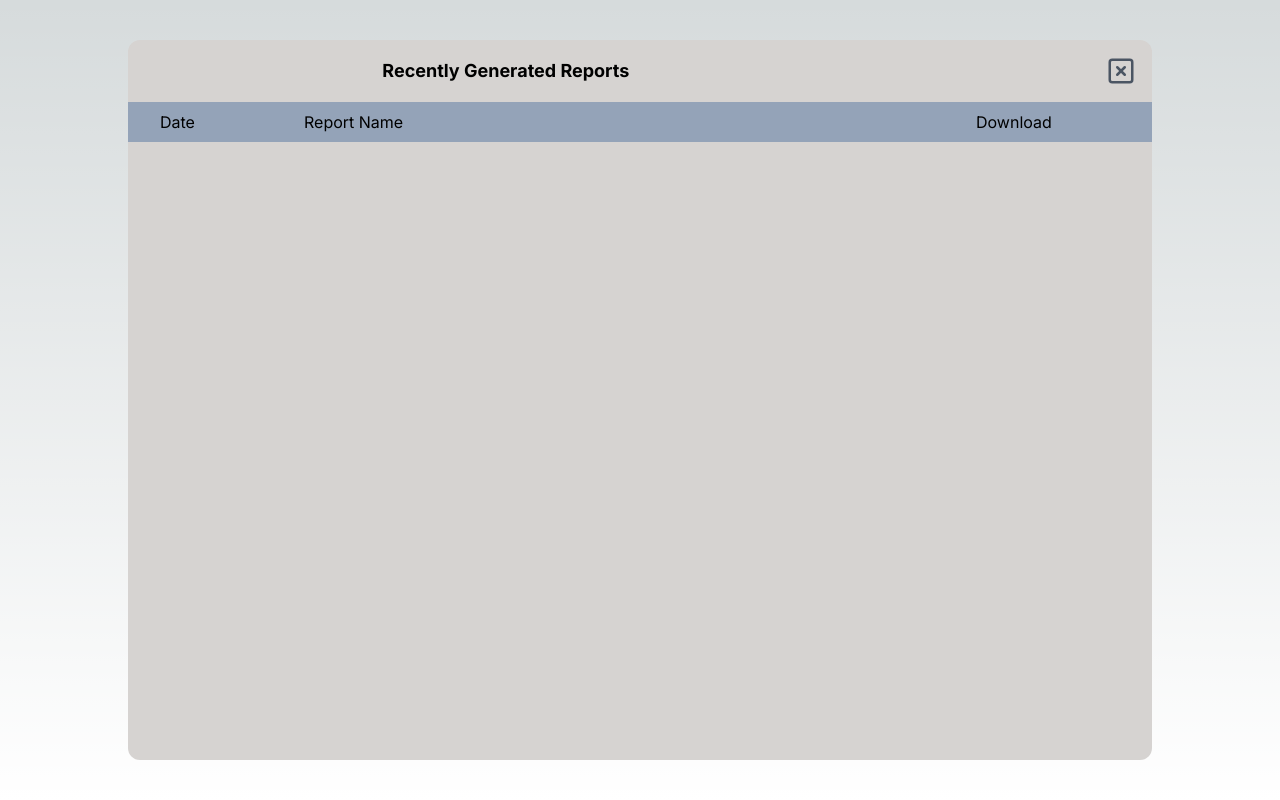
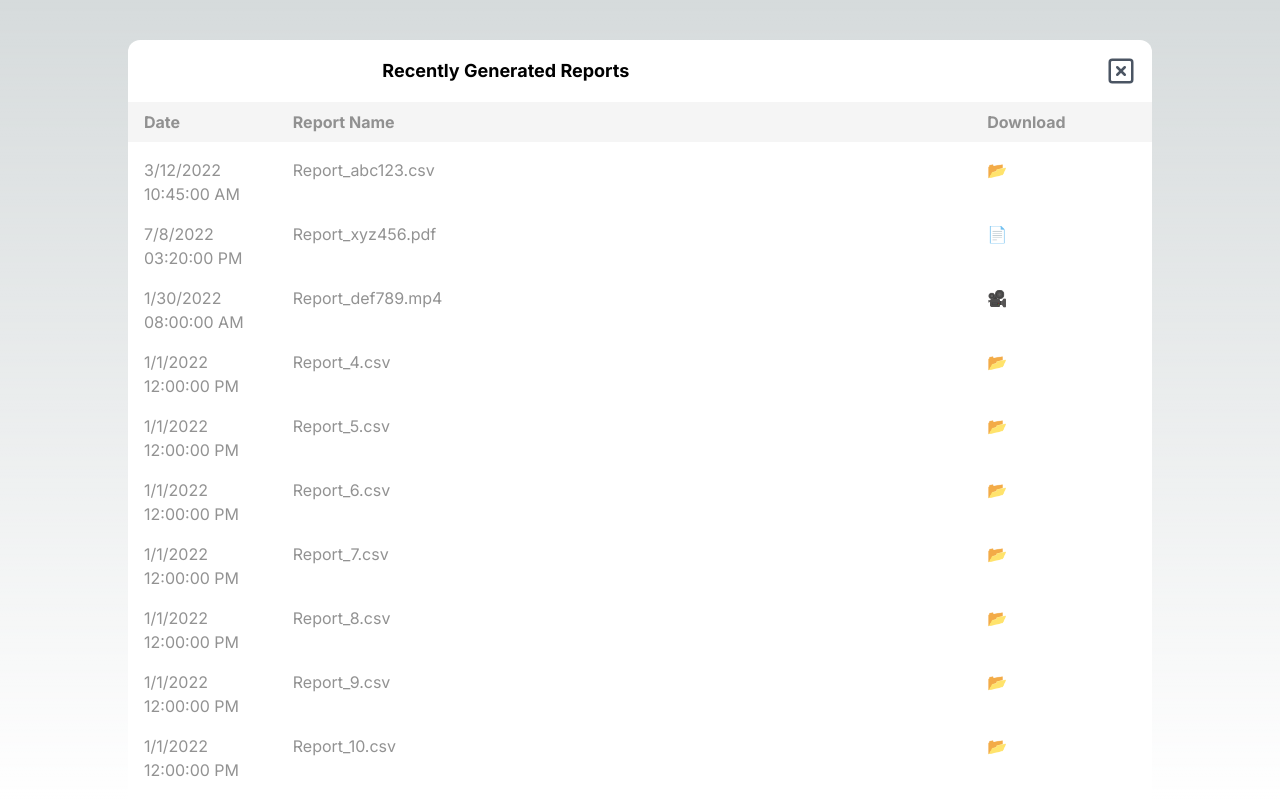
Before and after one commit to kelzzzcodes/monter-frontend-assignment, a Next.js app: page / in a window 1280 px wide. Both pictures are taken after a click on the button "Dialogue Box". Shown: the top 800 px of the page. Built offline with nearby package versions, Linux system fonts and the light colour scheme.

Commit message:
successfully rendered data on ui from constant.js to DialogueBox

```diff
--- a/app/page.js
+++ b/app/page.js
@@ -21,8 +21,8 @@ export default function Home() {
 
   return (
     <main className="flex min-h-screen flex-col items-center justify-center p-24">
-     {openDialogue ? (
-        <DialogueBox />
+      {openDialogue ? (
+        <DialogueBox onClick={toggleDialogue} />
       ) : (
         <Button onCLick={toggleDialogue}>
           <span>Dialogue Box</span>
--- a/components/Button.jsx
+++ b/components/Button.jsx
@@ -2,7 +2,7 @@ const Button = ({ children, onCLick }) => {
   return (
     <button
       onClick={onCLick}
-      className="relative rounded-xl p-6 bg-slate-700 text-black sm:text-lg font-bold "
+      className="relative rounded-xl p-6 bg-slate-700 hover:border-2 hover:bg-black hover:text-white text-black sm:text-lg font-bold "
     >
       {children}
     </button>
--- a/components/DialogueBox.jsx
+++ b/components/DialogueBox.jsx
@@ -1,33 +1,53 @@
 import React from 'react'
 import { SquareX } from 'lucide-react'
+import { dialogueData, dialogueHeading } from '@/constant'
 
-const DialogueBox = () => {
+const DialogueBox = ({ onClick }) => {
   return (
-    <div className="bg-stone-300 min-h-[90%] min-w-[64rem] absolute top-0 mt-10 rounded-xl">
+    <div className="bg-white min-h-[90%] min-w-[64rem] absolute top-0 mt-10 rounded-xl">
       <div className="w-full">
         <div className=" p-4 flex items-center">
           <h2 className=" mx-auto font-bold text-black text-lg">
             Recently Generated Reports
           </h2>
-          <SquareX width={30} height={30} className="ml-auto text-gray-600" />
+          <SquareX
+            onClick={onClick}
+            width={30}
+            height={30}
+            className="ml-auto text-gray-600 cursor-pointer"
+          />
         </div>
 
         <div className="flex flex-col">
-          <div className="bg-slate-400 px-8 py-2">
+          <div className="bg-[#f5f5f5] text-[#919191] px-4 py-2">
             <ul className="flex justify-between">
               {dialogueHeading.map((item, index) => (
                 <li
                   key={index}
-                  className={`${index === 1 ? 'w-[70%]' : 'w-[15%]'} text-left`}
+                  className={`${index === 1 ? 'w-[70%]' : 'w-[15%]'} text-left font-bold`}
                 >
                   {item}
                 </li>
               ))}
             </ul>
           </div>
-          <div>
-
-
+          <div className="px-4 py-2">
+            <ul className=" text-[#929292]">
+              {dialogueData.map((item, index) => (
+                <li key={index} className="flex justify-between text-left py-2">
+                  <div  className='w-[15%]' >
+                    <p>{item.date.year}</p>
+                    <span>{item.date.time}</span>
+                  </div>
+                  <div className="w-[70%]">
+                    <p>{item.reportName}</p>
+                  </div>
+                  <div className='w-[15%]'>
+                    <p>{item.download}</p>
+                  </div>
+                </li>
+              ))}
+            </ul>
           </div>
         </div>
       </div>
@@ -36,5 +56,3 @@ const DialogueBox = () => {
 }
 
 export default DialogueBox
-
-const dialogueHeading = ['Date', 'Report Name', 'Download']
--- /dev/null
+++ b/constant.js
@@ -0,0 +1,30 @@
+export const dialogueHeading = ['Date', 'Report Name', 'Download']
+
+export const dialogueData = [
+  {
+    date: { year: '3/12/2022', time: '10:45:00 AM' },
+    reportName: 'Report_abc123.csv',
+    download: '📂',
+  },
+  {
+    date: { year: '7/8/2022', time: '03:20:00 PM' },
+    reportName: 'Report_xyz456.pdf',
+    download: '📄',
+  },
+  {
+    date: { year: '1/30/2022', time: '08:00:00 AM' },
+    reportName: 'Report_def789.mp4',
+    download: '🎥',
+  },
+]
+
+// Adding more data objects to reach a total of 20
+for (let i = 3; i < 20; i++) {
+  dialogueData.push({
+    date: { year: '1/1/2022', time: '12:00:00 PM' },
+    reportName: `Report_${i + 1}.csv`,
+    download: '📂',
+  })
+}
+
+console.log(dialogueData)
```
Also changed, not shown: .eslintrc.json.
